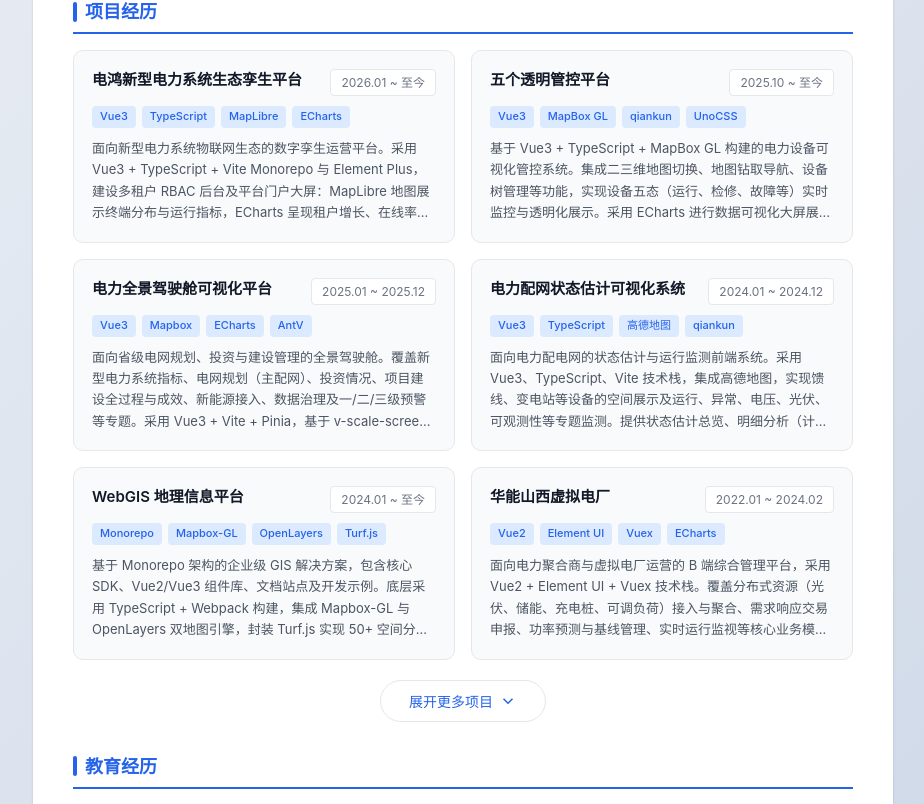
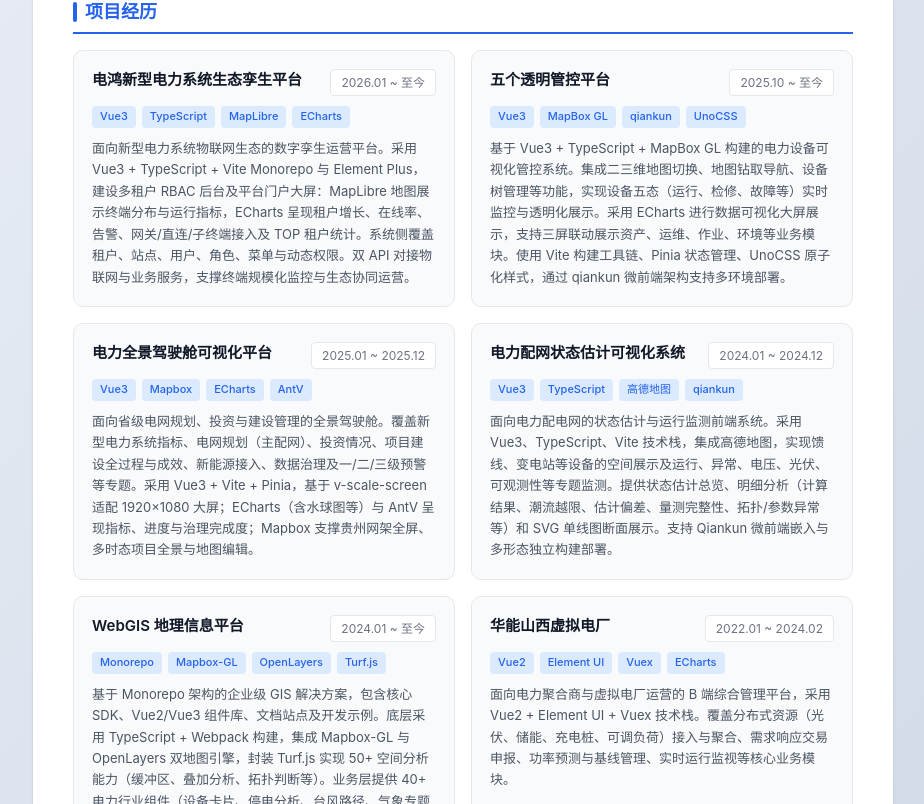
Before and after one commit to water43/water43-resume, a Vue app: page / in a window 1280 px wide. Shown: the part 1236-2040 px from the top of the page, without its empty margins (177-1101 px from the left). Built offline with nearby package versions, Linux system fonts and the light colour scheme.

Commit message:
fix: 项目描述完整显示，不再截断
Co-authored-by: water43 <water43@users.noreply.github.com>

```diff
--- a/src/components/Projects.vue
+++ b/src/components/Projects.vue
@@ -125,10 +125,6 @@ const displayedProjects = computed(() =>
   color: var(--text-secondary);
   font-size: 13px;
   line-height: 1.65;
-  display: -webkit-box;
-  -webkit-line-clamp: 4;
-  -webkit-box-orient: vertical;
-  overflow: hidden;
 }
 
 .show-more {
```
